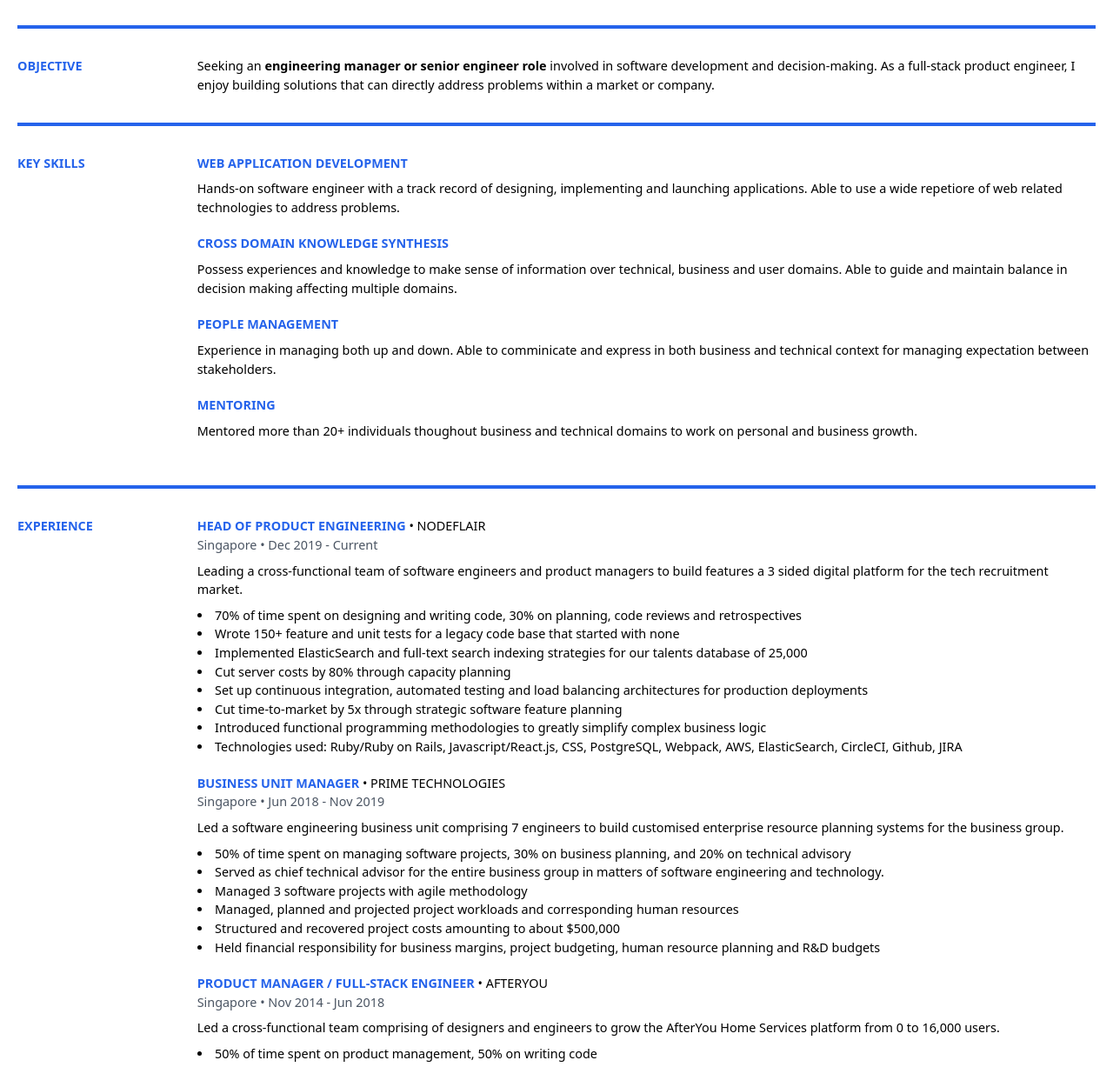
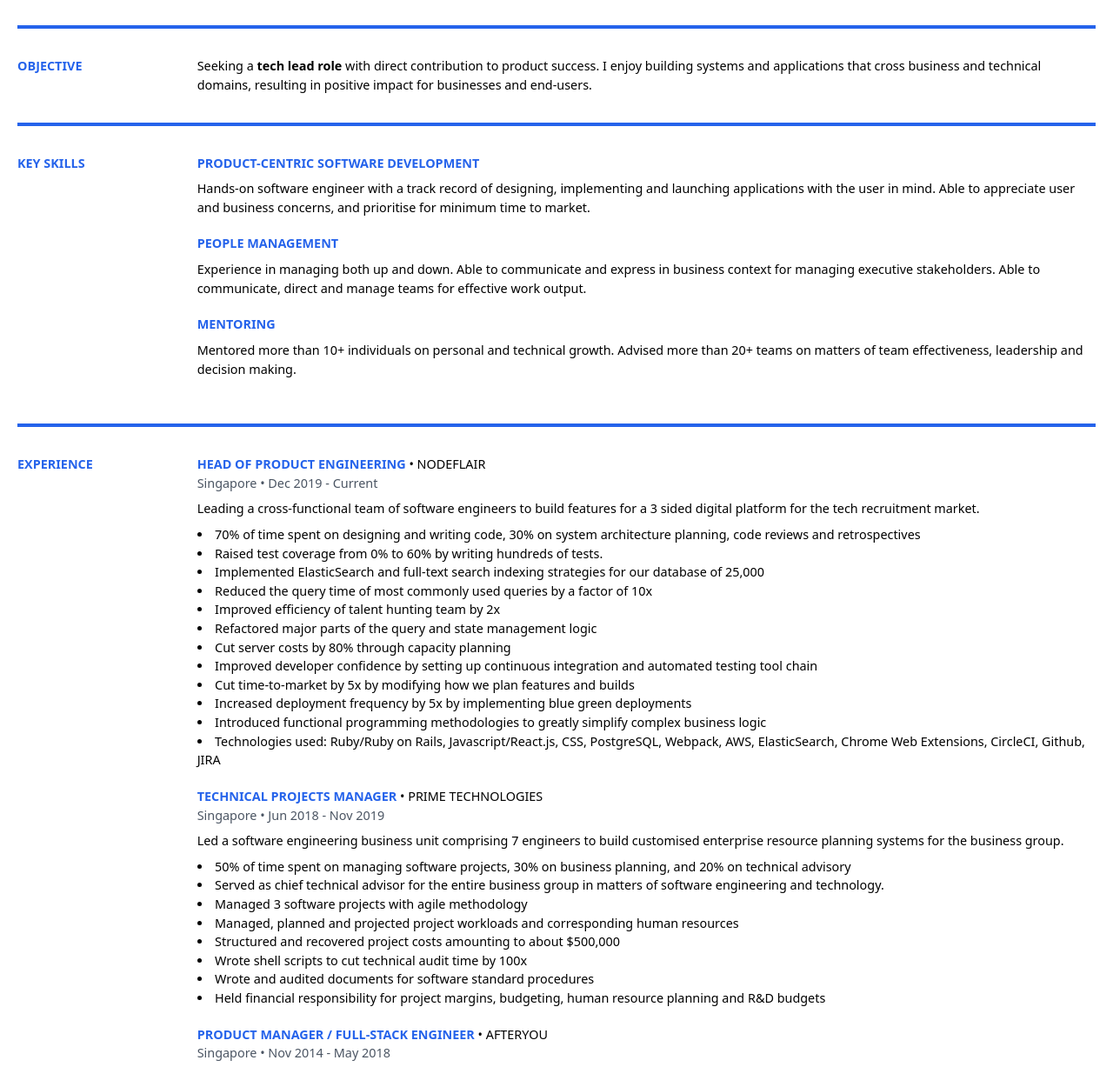
Before and after one commit to alvinncx/resume-template, a plain HTML site: page index.html in a window 1280 px wide. Shown: the part 109-1336 px from the top of the page at 87% size. Drawn offline with nearby package versions, Linux system fonts and the light colour scheme.

Commit message:
updated with more details

```diff
--- a/index.html
+++ b/index.html
@@ -20,23 +20,15 @@
           <div>
             <div class="text-3xl">Alvin Ng</div>
             <div>
-              Tech Lead, Full-stack Engineer
+              Full-stack Tech Lead
             </div>
           </div>
 
           <div class="text-right">
-            <p>
-              Phone: +65 9172 5582
-            </p>
-            <p>
-              Email: alvinng15@gmail.com
-            </p>
-            <p>
-              Linkedin: https://www.linkedin.com/in/alvinncx/
-            </p>
-            <p>
-              GitHub: https://github.com/alvinncx
-            </p>
+            <p>Phone: +65 9172 5582</p>
+            <p>Email: alvinng15@gmail.com</p>
+            <p>Linkedin: https://www.linkedin.com/in/alvinncx/</p>
+            <p>GitHub: https://github.com/alvinncx</p>
           </div>
         </div>
 
@@ -47,8 +39,8 @@
             Objective
           </div>
           <div style="flex: 5;">
-            Seeking an <strong>engineering manager or senior engineer role</strong> involved in software development and decision-making.
-            As a full-stack product engineer, I enjoy building solutions that can directly address problems within a market or company.
+            Seeking a <strong>tech lead role</strong> with direct contribution to product success.
+            I enjoy building systems and applications that cross business and technical domains, resulting in positive impact for businesses and end-users.
           </div>
         </div>
 
--- a/templating.js
+++ b/templating.js
@@ -3,20 +3,24 @@ var experiences = [
     title: "Head of Product Engineering",
     company: "NodeFlair",
     date: "Singapore • Dec 2019 - Current",
-    summary: "Leading a cross-functional team of software engineers and product managers to build features a 3 sided digital platform for the tech recruitment market.",
+    summary: "Leading a cross-functional team of software engineers to build features for a 3 sided digital platform for the tech recruitment market.",
     list: [
-      "70% of time spent on designing and writing code, 30% on planning, code reviews and retrospectives",
-      "Wrote 150+ feature and unit tests for a legacy code base that started with none",
-      "Implemented ElasticSearch and full-text search indexing strategies for our talents database of 25,000",
+      "70% of time spent on designing and writing code, 30% on system architecture planning, code reviews and retrospectives",
+      "Raised test coverage from 0% to 60% by writing hundreds of tests.",
+      "Implemented ElasticSearch and full-text search indexing strategies for our database of 25,000",
+      "Reduced the query time of most commonly used queries by a factor of 10x",
+      "Improved efficiency of talent hunting team by 2x",
+      "Refactored major parts of the query and state management logic",
       "Cut server costs by 80% through capacity planning",
-      "Set up continuous integration, automated testing and load balancing architectures for production deployments",
-      "Cut time-to-market by 5x through strategic software feature planning",
+      "Improved developer confidence by setting up continuous integration and automated testing tool chain",
+      "Cut time-to-market by 5x by modifying how we plan features and builds",
+      "Increased deployment frequency by 5x by implementing blue green deployments",
       "Introduced functional programming methodologies to greatly simplify complex business logic",
-      "Technologies used: Ruby/Ruby on Rails, Javascript/React.js, CSS, PostgreSQL, Webpack, AWS, ElasticSearch, CircleCI, Github, JIRA"
+      "Technologies used: Ruby/Ruby on Rails, Javascript/React.js, CSS, PostgreSQL, Webpack, AWS, ElasticSearch, Chrome Web Extensions, CircleCI, Github, JIRA"
     ]
   },
   {
-    title: "Business Unit Manager",
+    title: "Technical Projects Manager",
     company: "Prime Technologies",
     date: "Singapore • Jun 2018 - Nov 2019",
     summary: "Led a software engineering business unit comprising 7 engineers to build customised enterprise resource planning systems for the business group.",
@@ -26,13 +30,15 @@ var experiences = [
       "Managed 3 software projects with agile methodology",
       "Managed, planned and projected project workloads and corresponding human resources",
       "Structured and recovered project costs amounting to about $500,000",
-      "Held financial responsibility for business margins, project budgeting, human resource planning and R&D budgets",
+      "Wrote shell scripts to cut technical audit time by 100x",
+      "Wrote and audited documents for software standard procedures",
+      "Held financial responsibility for project margins, budgeting, human resource planning and R&D budgets",
     ]
   },
   {
     title: "Product Manager / Full-Stack Engineer",
     company: "AfterYou",
-    date: "Singapore • Nov 2014 - Jun 2018",
+    date: "Singapore • Nov 2014 - May 2018",
     summary: "Led a cross-functional team comprising of designers and engineers to grow the AfterYou Home Services platform from 0 to 16,000 users.",
     list: [
       "50% of time spent on product management, 50% on writing code",
@@ -109,20 +115,16 @@ var educations = [
 
 var skills = [
   {
-    title: "Web Application Development",
-    summary: "Hands-on software engineer with a track record of designing, implementing and launching applications. Able to use a wide repetiore of web related technologies to address problems.",
-  },
-  {
-    title: "Cross domain knowledge synthesis",
-    summary: "Possess experiences and knowledge to make sense of information over technical, business and user domains. Able to guide and maintain balance in decision making affecting multiple domains.",
+    title: "Product-centric Software Development",
+    summary: "Hands-on software engineer with a track record of designing, implementing and launching applications with the user in mind. Able to appreciate user and business concerns, and prioritise for minimum time to market.",
   },
   {
     title: "People management",
-    summary: "Experience in managing both up and down. Able to comminicate and express in both business and technical context for managing expectation between stakeholders.",
+    summary: "Experience in managing both up and down. Able to communicate and express in business context for managing executive stakeholders. Able to communicate, direct and manage teams for effective work output.",
   },
   {
     title: "Mentoring",
-    summary: "Mentored more than 20+ individuals thoughout business and technical domains to work on personal and business growth.",
+    summary: "Mentored more than 10+ individuals on personal and technical growth. Advised more than 20+ teams on matters of team effectiveness, leadership and decision making.",
   }
 ]
 
```
